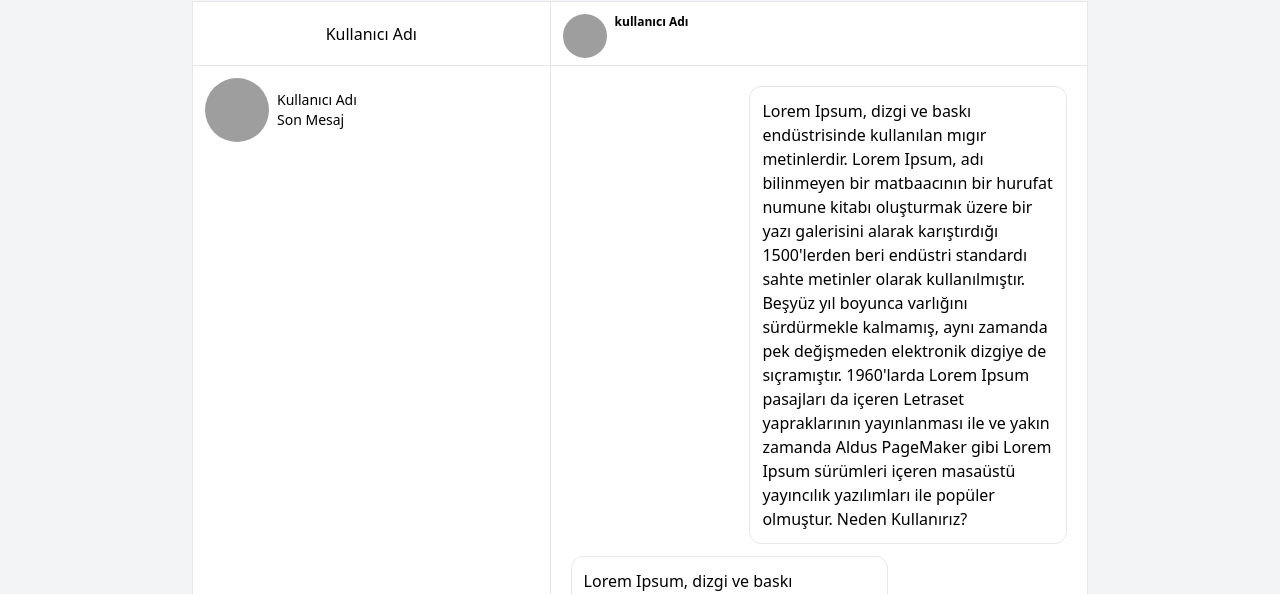
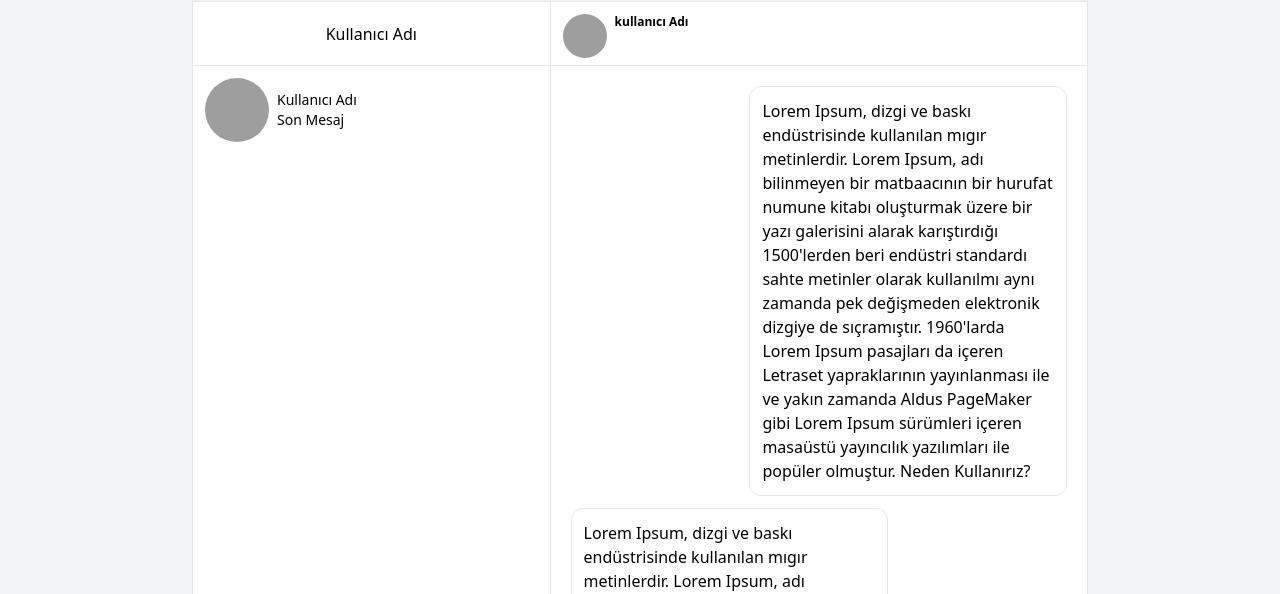
Before and after one commit to wioniqle-q/instagram-clone, a React (Create React App) app in the folder frontend/: page /message in a window 1280 px wide. Shown: the part 123-717 px from the top of the page. Built offline with nearby package versions, Linux system fonts and the light colour scheme; grey boxes are pictures that could not be loaded.

Commit message:
some prettier thing

```diff
--- a/frontend/src/Components/Messanger/Messanger.js
+++ b/frontend/src/Components/Messanger/Messanger.js
@@ -20,8 +20,7 @@ const Messanger = () => {
                     metinlerdir. Lorem Ipsum,
                     adı bilinmeyen bir matbaacının bir hurufat numune kitabı
                     oluşturmak üzere bir yazı galerisini alarak karıştırdığı
-                        1500'lerden beri endüstri standardı sahte metinler olarak kullanılmıştır.
-                        Beşyüz yıl boyunca varlığını sürdürmekle kalmamış,
+                    1500'lerden beri endüstri standardı sahte metinler olarak kullanılmı
                     aynı zamanda pek değişmeden elektronik dizgiye de sıçramıştır. 1960'larda
                     Lorem Ipsum pasajları da içeren Letraset yapraklarının
                     yayınlanması ile ve yakın zamanda Aldus PageMaker gibi Lorem Ipsum sürümleri içeren
```
Lines whose indentation alone changed are shown as unchanged.
